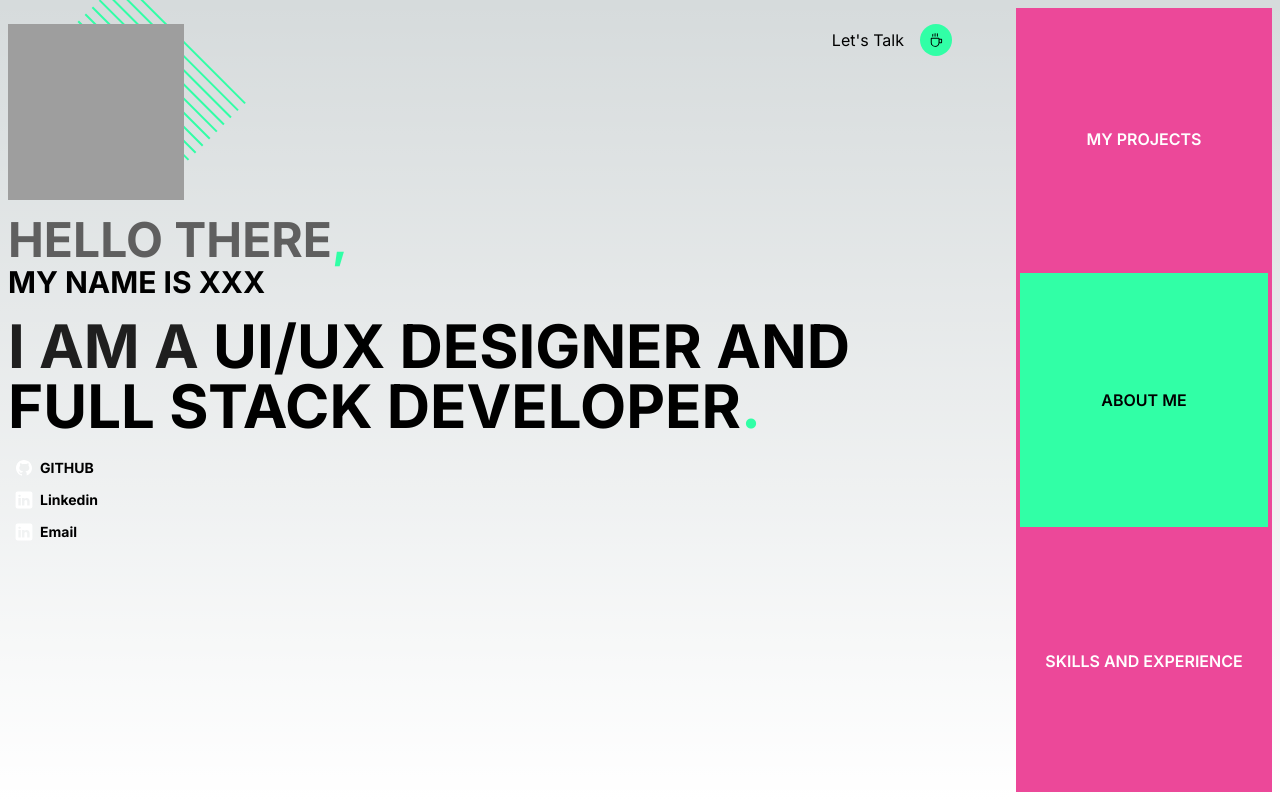
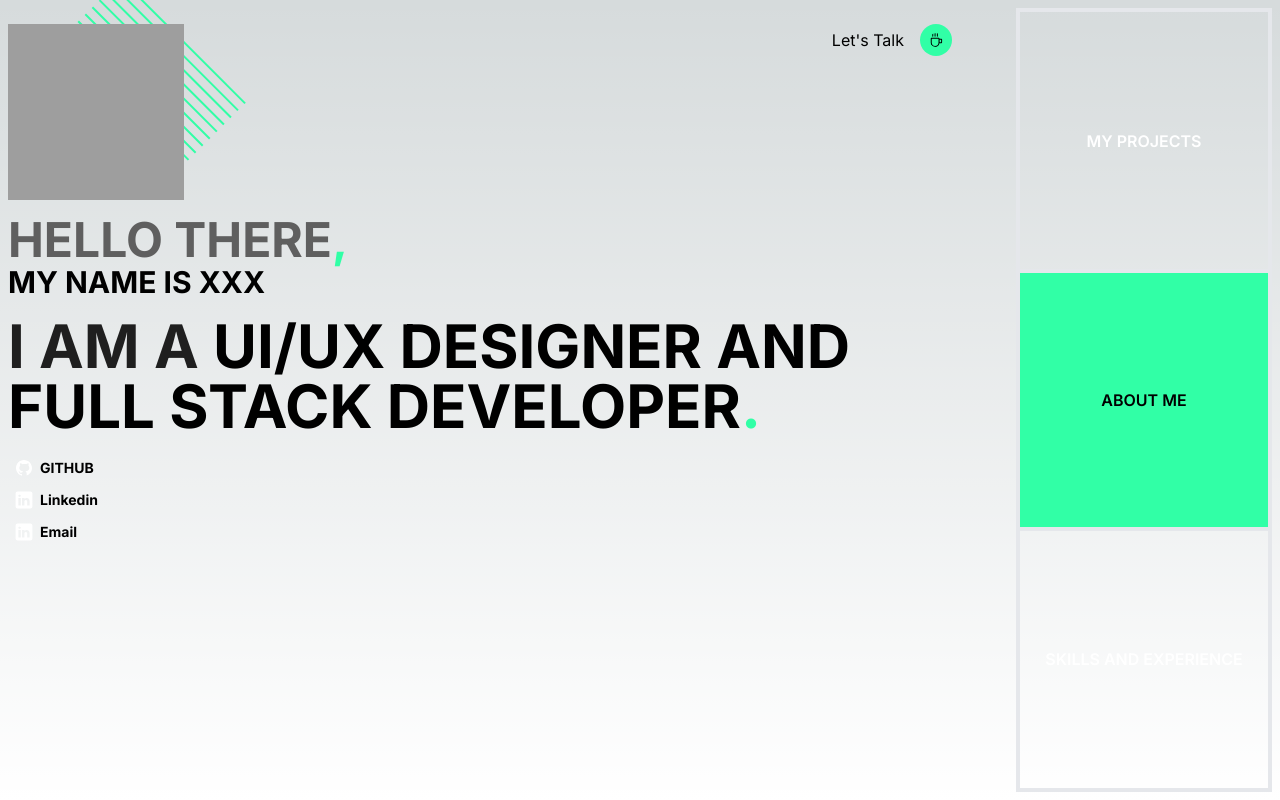
Before and after one commit to Bhaveshverma2077/portfolio, a Next.js app: page / in a window 1280 px wide. Built offline with nearby package versions, Linux system fonts and the light colour scheme; grey boxes are pictures that could not be loaded.

Commit message:
fix-bug: app not working

```diff
--- a/src/app/components/SectionTile.js
+++ b/src/app/components/SectionTile.js
@@ -2,20 +2,16 @@ import Link from "next/link";
 
 const SectionTile = ({ name, isActive, href }) => {
   return (
-    <div className="h-1/3 w-[16rem] bg-pink-500 p-1">
     <Link
       href={href}
       className={`${
         isActive ? "bg-K-ASCENT" : ""
       } h-full w-full flex justify-center items-center`}
     >
-        <p
-          className={`font-semibold ${isActive ? "text-black" : "text-white"}`}
-        >
+      <p className={`font-semibold ${isActive ? "text-black" : "text-white"}`}>
         {name}
       </p>
     </Link>
-    </div>
   );
 };
 
--- a/src/app/components/SectionTiles.js
+++ b/src/app/components/SectionTiles.js
@@ -7,21 +7,27 @@ const SectionTiles = () => {
   const path = usePathname();
   return (
     <>
+      <div className="border-x-4 border-t-4 h-1/3 w-[16rem] border-K-BLACK">
         <SectionTile
           name={"MY PROJECTS"}
           isActive={path === "/my-projects"}
           href={"/my-projects"}
         ></SectionTile>
+      </div>
+      <div className="border-4 h-1/3 w-[16rem] border-K-BLACK">
         <SectionTile
           name={"ABOUT ME"}
           isActive={path === "/"}
           href={"/"}
         ></SectionTile>
+      </div>
+      <div className="border-x-4 border-b-4 h-1/3 w-[16rem] border-K-BLACK">
         <SectionTile
           name={"SKILLS AND EXPERIENCE"}
           isActive={path === "/skills-and-experience"}
           href={"/skills-and-experience"}
         ></SectionTile>
+      </div>
     </>
   );
 };
```
Lines whose indentation alone changed are shown as unchanged.
